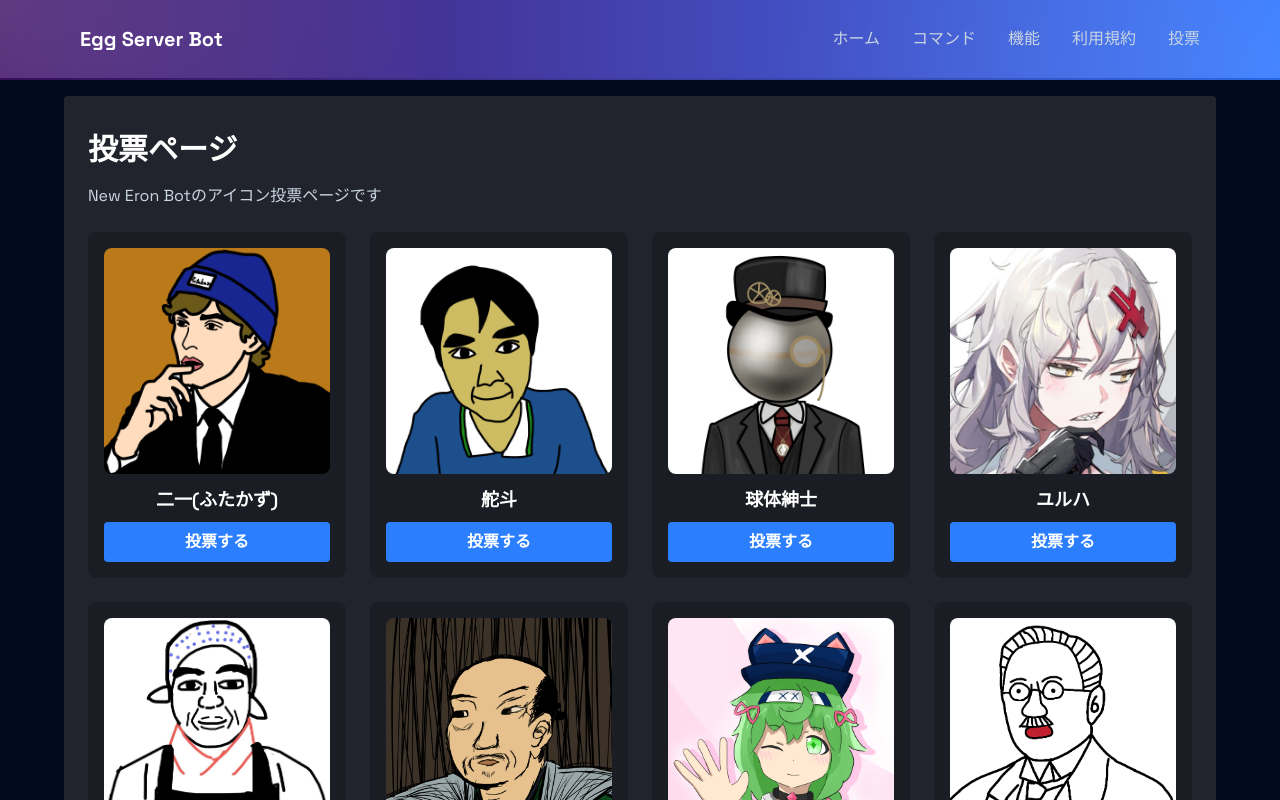
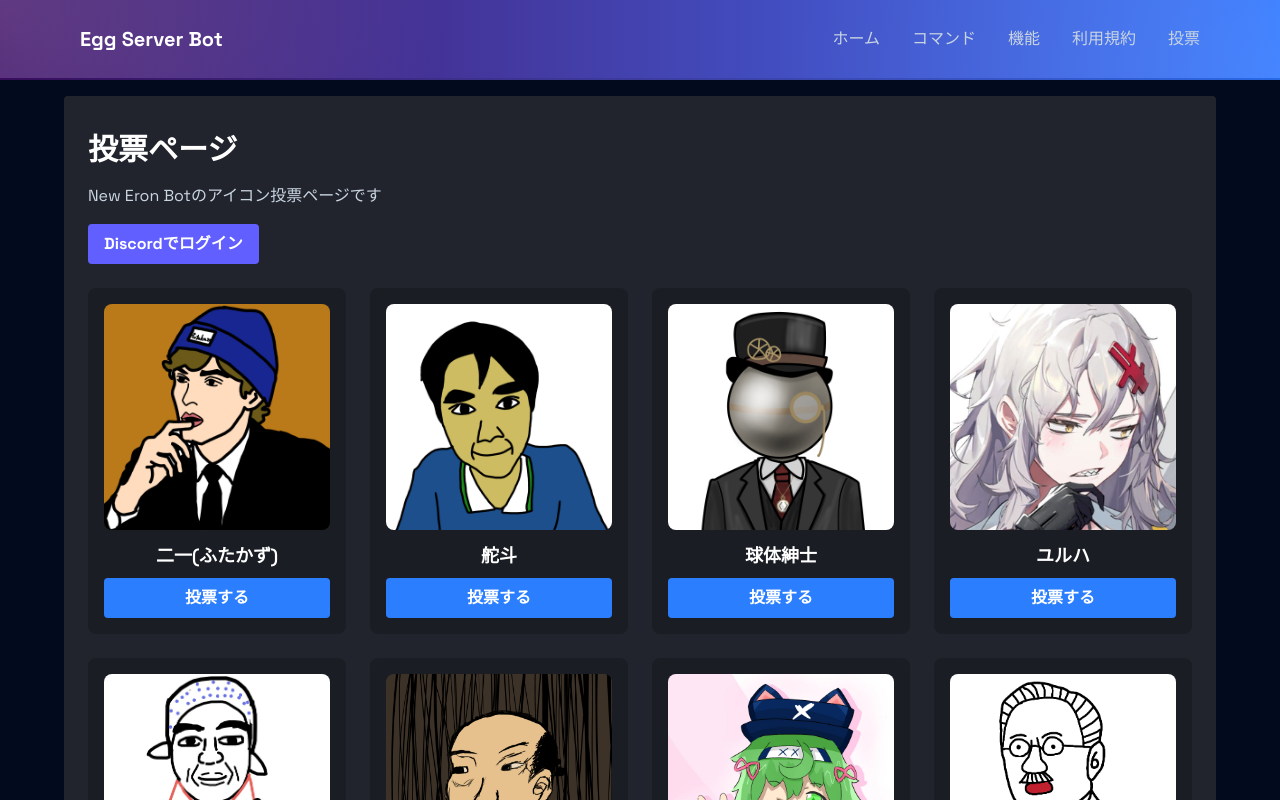
Before and after one commit to kajikaji5678/test-bot-description, a React (Vite) app: page /vote in a window 1280 px wide. Shown: the top 800 px of the page. Built offline with nearby package versions, Linux system fonts and the light colour scheme.

Commit message:
ボタン設計

```diff
--- a/src/pages/vote.tsx
+++ b/src/pages/vote.tsx
@@ -6,6 +6,7 @@
 };
 
 function Vote() {
+  const DISCORD_AUTH_URL = "https://discord.com/oauth2/authorize?client_id=1493620353065422898&response_type=code&redirect_uri=https%3A%2F%2Ftest-bot-description.vercel.app%2Fcallback&scope=identify";
   const candidates: Candidate[] = [
     {
       name: "二一(ふたかず)",
@@ -98,6 +99,14 @@
           <p className="mt-4 text-slate-300">
             New Eron Botのアイコン投票ページです
           </p>
+          <div className="mt-4">
+            <a
+              href={DISCORD_AUTH_URL}
+              className="inline-block bg-indigo-500 hover:bg-indigo-700 text-white font-semibold py-2 px-4 rounded"
+            >
+              Discordでログイン
+            </a>
+          </div>
           <div className="grid grid-cols-2 md:grid-cols-4 gap-6 mt-6">
             {candidates.map((candidate) => (
               <div key={candidate.name} className="rounded-lg bg-black/20 p-4 text-white">
```
